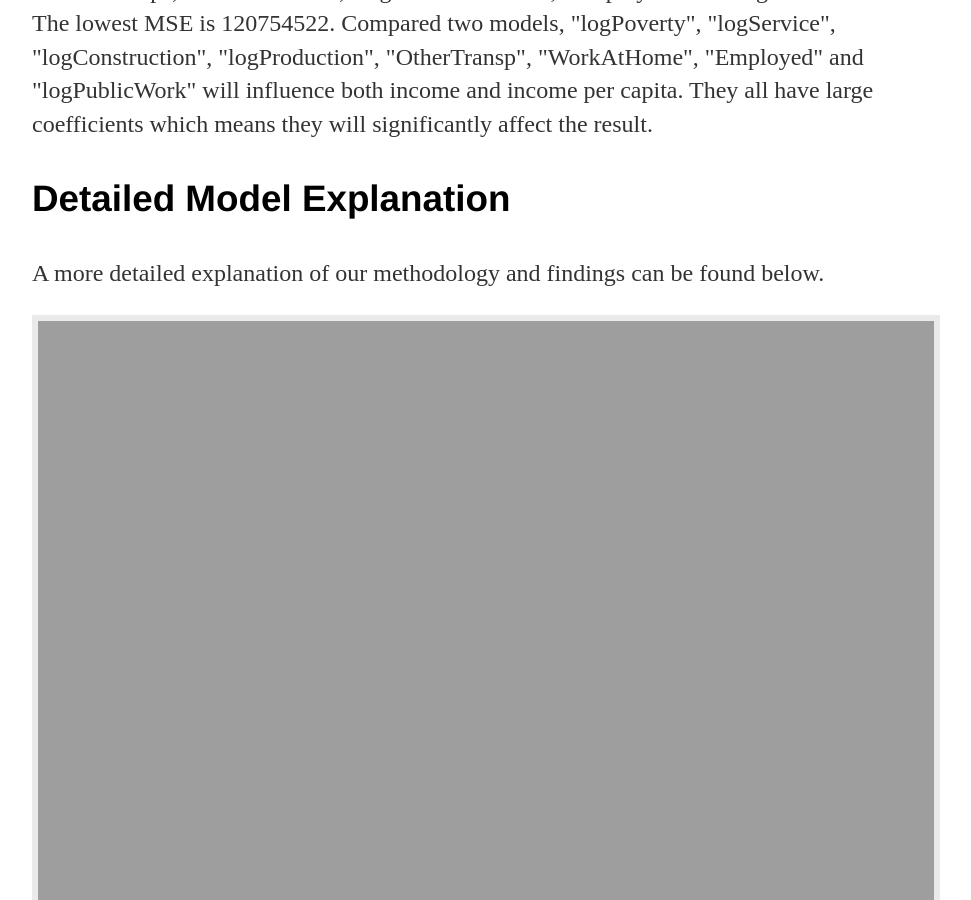
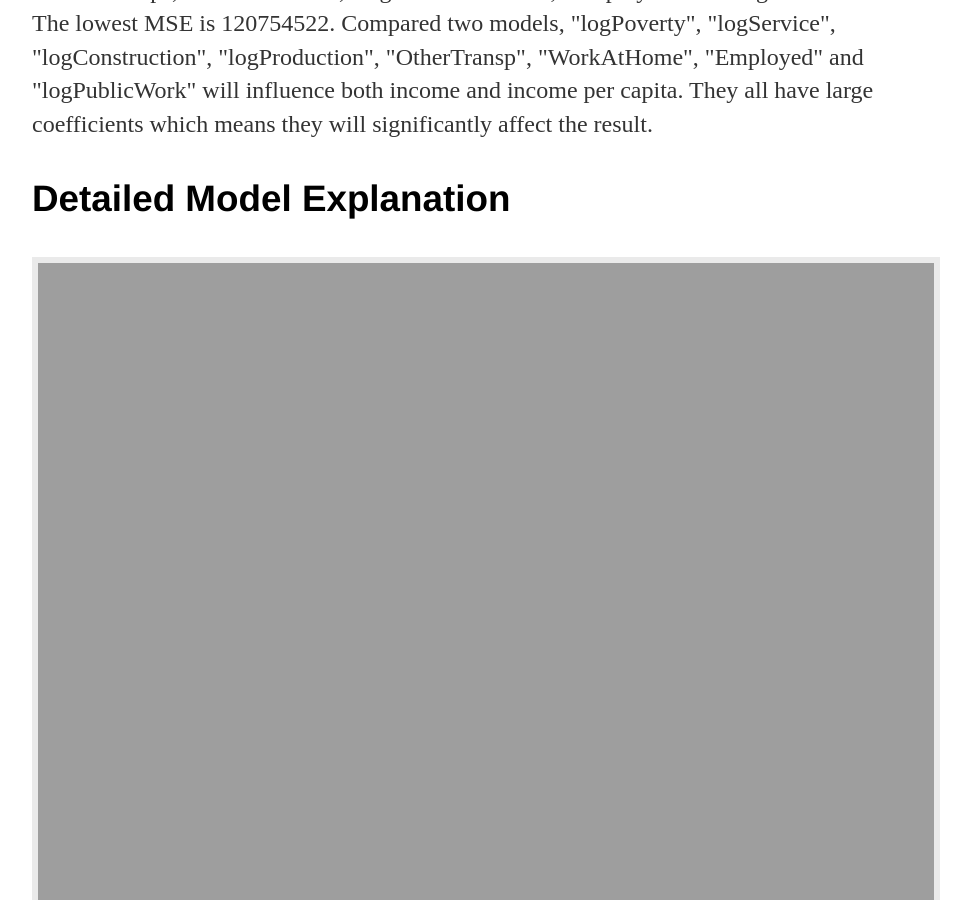
Before and after one commit to bgodd/bgodd.github.io, a Jekyll site: the page built from NYIncome/index.html, in a window 1280 px wide and 900 px high, scrolled down 1654 px. Shown: the whole window, without its empty margins (160-1131 px from the left). Built offline with Jekyll 4.4.1, drawn with Linux system fonts in a browser that asks for light colours.

Commit message:
map and organizational updates

```diff
--- a/NYIncome/index.html
+++ b/NYIncome/index.html
@@ -36,8 +36,6 @@ By Lasso Regression, we get the model for income per capital containing 13 varia
 Compared two models, "logPoverty", "logService", "logConstruction", "logProduction", "OtherTransp", "WorkAtHome", "Employed" and "logPublicWork" will influence both income and income per capita. They all have large coefficients which means they will significantly affect the result.</p>
 
 			<h3>Detailed Model Explanation</h3>
-			<p>A more detailed explanation of our methodology and findings can be found below.</p>
-
 			<iframe src="https://bgodd.github.io/NYIncome/ModelSelection.html" frameborder="1" height="700" width="100%"></iframe>
 
             <p>The model above was instrumental in identifying which predictors most strongly influenced both income per capita and median household income predictions.  Once the strongest predictors were identified it was helpful to visualize the distribution of the data with interactive maps below.  The maps below are interactive.  You can zoom in closely to areas of interest and click specific census tracts for further details.</p>
```
